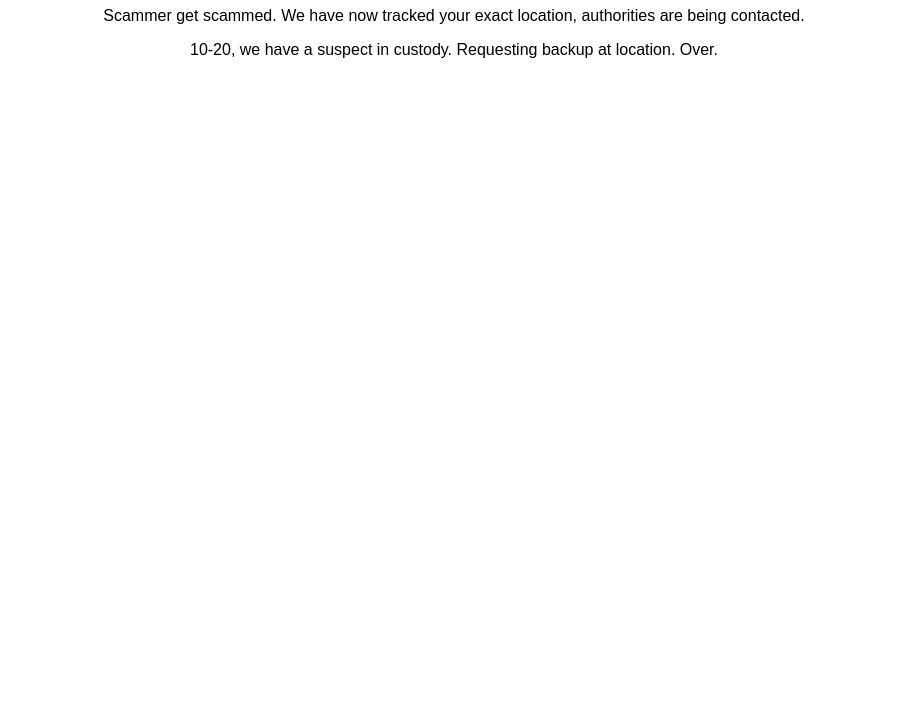
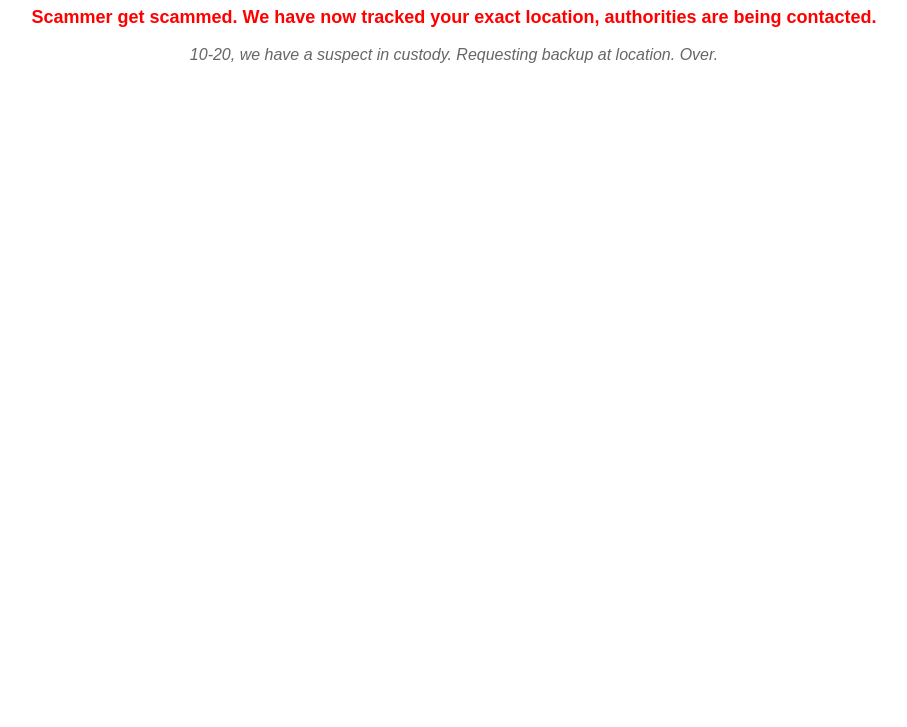
Before and after one commit to Aidenlapinsky/ScammerGetsScammed, a plain HTML site: page index.html in a window 1280 px wide. Shown: the part 73-800 px from the top of the page, without its empty margins (186-1093 px from the left). Drawn offline with Linux system fonts and the light colour scheme; no server answers.

Commit message:
Update style.css

```diff
--- a/style.css
+++ b/style.css
@@ -11,3 +11,20 @@ h1 {
     font-weight: bold;
     color: #00698f;
 }
+
+#location {
+    font-size: 16px;
+    color: #666;
+}
+
+#scammer-message {
+    font-size: 18px;
+    color: #ff0000;
+    font-weight: bold;
+}
+
+#police-radio-code {
+    font-size: 16px;
+    color: #666;
+    font-style: italic;
+}
```
